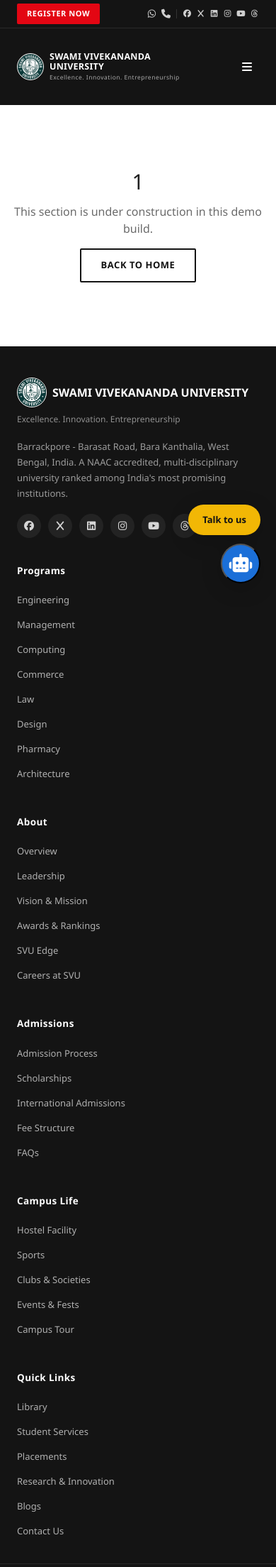
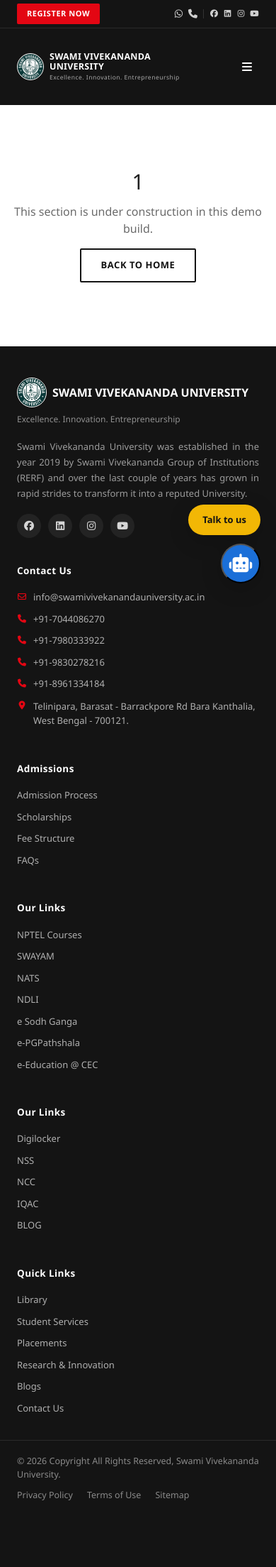
Before and after one commit to Apurba0125/svu, a Django app: page /page/1/ in a window 390 px wide. Shown: the top 2208 px of the page at 71% size. After the commit the page ends 2114 px from the top, so only its background shows below. Run offline with Django 4.2, Linux system fonts and the light colour scheme; some libraries are stand-ins or nearby versions.

Commit message:
Make the footer contacts and portal links actually work
Every footer entry was run through {% url %} with the label slugified, so
the whole Contact Us column pointed at pages that could not exist:
/page/infoswamivivekanandauniversityacin/ for the email, one stub per phone
number, and the postal address turned into
/page/telinipara-barasat-barrackpore-rd-bara-kanthalia-west-bengal-700121/.

FOOTER_COLUMNS now takes the same shapes as TOP_NAV_LINKS, plus three the
footer needs:

  {"tel":   "+917044086270"}   dialer
  {"email": "info@…"}          mail client, already addressed
  {"text":  True}              not a link at all

The tel value is stored stripped of the spaces and dashes the label wears —
browsers are forgiving about that, older dialers are not.

mailto rather than a Gmail compose URL. Forcing mail.google.com breaks for
anyone on Outlook, Apple Mail or a work client, and a Gmail user gets the
Gmail app from mailto anyway.

The eleven "Our Links" portals are now external. Each URL was requested
before being wired: cec.nic.in redirects to /cec/, and the NCC portal is
indiancc.mygov.in — nccindia.nic.in, the address usually given for it, no
longer resolves. IQAC and BLOG stay internal, being a university body and a
section of this site.

Icons: envelope on the address, phone on each number, pin on the location.
Decorative, so aria-hidden — the label already reads as an email or a phone
number, and a screen reader announcing "envelope" first would be noise.

Also justifies the footer blurb, with text-wrap: pretty so the last line
does not end on a single word, which justification makes obvious.

Verified: 282 assets, 0 broken, all 17 pages 200, every internal footer link
resolves.

Co-Authored-By: Claude Opus 5 <noreply@anthropic.com>

```diff
--- a/core/context_processors.py
+++ b/core/context_processors.py
@@ -527,34 +527,140 @@ MAIN_NAV = [
 
 SOCIAL_LINKS = [
     {"label": "Facebook", "icon": "facebook"},
-    {"label": "X", "icon": "x"},
     {"label": "LinkedIn", "icon": "linkedin"},
     {"label": "Instagram", "icon": "instagram"},
     {"label": "YouTube", "icon": "youtube"},
-    {"label": "Threads", "icon": "threads"},
+    # {"label": "X", "icon": "x"},
+    # {"label": "Threads", "icon": "threads"},
 ]
 
 FOOTER_COLUMNS = [
+    # {
+    #     "title": "School",
+    #     "links": ["Engineering", "Agriculture", "Management", "Alied Health Services", "Computer Science", "Humanities", "Life Sciences", "Basic Sciences", "Legal Studies"],
+    # },
     {
-        "title": "Programs",
-        "links": ["Engineering", "Management", "Computing", "Commerce", "Law", "Design", "Pharmacy", "Architecture"],
-    },
-    {
-        "title": "About",
-        "links": ["Overview", "Leadership", "Vision & Mission", "Awards & Rankings", "SVU Edge", "Careers at SVU"],
+        "title": "Contact Us",
+        "links": [
+            {"label": "info@swamivivekanandauniversity.ac.in",
+             "email": "info@swamivivekanandauniversity.ac.in"},
+            # "tel" is the number the phone actually dials, so it is stripped of
+            # the spaces and dashes the label wears for readability. Browsers
+            # are forgiving about this, dialers on older handsets are not.
+            {"label": "+91-7044086270", "tel": "+917044086270"},
+            {"label": "+91-7980333922", "tel": "+917980333922"},
+            {"label": "+91-9830278216", "tel": "+919830278216"},
+            {"label": "+91-8961334184", "tel": "+918961334184"},
+            {"label": "Telinipara, Barasat - Barrackpore Rd Bara Kanthalia, "
+                      "West Bengal - 700121.",
+             "text": True, "icon": "fa-solid fa-location-dot"},
+        ],
     },
     {
         "title": "Admissions",
-        "links": ["Admission Process", "Scholarships", "International Admissions", "Fee Structure", "FAQs"],
+        "links": ["Admission Process", "Scholarships",  "Fee Structure", "FAQs"],
+    },
+    # Every URL below was checked and returns 200. Two worth noting:
+    # cec.nic.in redirects to /cec/, and the NCC portal is indiancc.mygov.in —
+    # nccindia.nic.in, the address usually given for it, no longer resolves.
+    {
+        "title": "Our Links",
+        "links": [
+            {"label": "NPTEL Courses", "url": "https://nptel.ac.in/"},
+            {"label": "SWAYAM", "url": "https://swayam.gov.in/"},
+            {"label": "NATS", "url": "https://nats.education.gov.in/"},
+            {"label": "NDLI", "url": "https://ndl.iitkgp.ac.in/"},
+            {"label": "e Sodh Ganga", "url": "https://shodhganga.inflibnet.ac.in/"},
+            {"label": "e-PGPathshala", "url": "https://epgp.inflibnet.ac.in/"},
+            {"label": "e-Education @ CEC", "url": "https://cec.nic.in/"},
+        ],
     },
     {
-        "title": "Campus Life",
-        "links": ["Hostel Facility", "Sports", "Clubs & Societies", "Events & Fests", "Campus Tour"],
+        "title": "Our Links",
+        "links": [
+            {"label": "Digilocker", "url": "https://www.digilocker.gov.in/"},
+            {"label": "NSS", "url": "https://nss.gov.in/"},
+            {"label": "NCC", "url": "https://indiancc.mygov.in/"},
+            # IQAC is one of the university's own bodies and BLOG is a section
+            # of this site, so both stay internal. They land on the stub until
+            # templates/pages/iqac.html and blogs.html are written.
+            "IQAC",
+            {"label": "BLOG", "slug": "blogs"},
+        ],
     },
     {
         "title": "Quick Links",
         "links": ["Library", "Student Services", "Placements", "Research & Innovation", "Blogs", "Contact Us"],
     },
+]
+
+
+def _resolve_footer_link(entry):
+    """Normalise one FOOTER_COLUMNS link into a dict the template can render.
+
+    Five authoring forms, resolved to a "kind" the template switches on once,
+    so the markup stays a single if/elif rather than sprouting a branch per
+    column:
+
+        "Scholarships"
+            plain string — internal page at /page/scholarships/.
+
+        {"label": "BLOG", "slug": "blogs"}
+            internal page whose URL differs from its label.
+
+        {"label": "SWAYAM", "url": "https://swayam.gov.in/"}
+            external site. New tab, rel=noopener, marked with an arrow.
+
+        {"label": "+91-7044086270", "tel": "+917044086270"}
+            tel: link. Tapping it opens the dialer on a phone; on a desktop it
+            hands off to whatever handles calls, or does nothing, which is the
+            correct outcome rather than a 404.
+
+        {"label": "info@…", "email": "info@…"}
+            mailto: link, opening the visitor's own mail client already
+            addressed. Deliberately NOT a Gmail compose URL: that would break
+            for anyone on Outlook, Apple Mail or a work client, whereas mailto
+            opens the Gmail app for a Gmail user anyway.
+
+        {"label": "Telinipara, …", "text": True, "icon": "…"}
+            not a link at all. Before this existed the postal address was run
+            through slugify and turned into a link to
+            /page/telinipara-barasat-barrackpore-rd-…/, a stub page that could
+            never exist.
+
+    "icon" is resolved here too so the template does not carry a mapping from
+    kind to Font Awesome class.
+    """
+    if isinstance(entry, str):
+        return {"label": entry, "kind": "page", "target": slugify(entry)}
+
+    label = entry["label"]
+
+    if entry.get("email"):
+        return {"label": label, "kind": "link",
+                "href": "mailto:%s" % entry["email"],
+                "icon": "fa-regular fa-envelope"}
+
+    if entry.get("tel"):
+        return {"label": label, "kind": "link",
+                "href": "tel:%s" % entry["tel"],
+                "icon": "fa-solid fa-phone"}
+
+    if entry.get("url"):
+        return {"label": label, "kind": "link", "href": entry["url"],
+                "icon": entry.get("icon", ""), "external": True}
+
+    if entry.get("text"):
+        return {"label": label, "kind": "text", "icon": entry.get("icon", "")}
+
+    return {"label": label, "kind": "page",
+            "target": entry.get("slug") or slugify(label),
+            "icon": entry.get("icon", "")}
+
+
+FOOTER_COLUMNS_RESOLVED = [
+    {"title": col["title"], "links": [_resolve_footer_link(l) for l in col["links"]]}
+    for col in FOOTER_COLUMNS
 ]
 
 
@@ -573,5 +679,5 @@ def nav_context(request):
         "top_nav_links": TOP_NAV_LINKS_RESOLVED,
         "main_nav": MAIN_NAV,
         "social_links": SOCIAL_LINKS,
-        "footer_columns": FOOTER_COLUMNS,
+        "footer_columns": FOOTER_COLUMNS_RESOLVED,
     }
--- a/static/css/base.css
+++ b/static/css/base.css
@@ -867,11 +867,52 @@ button { font: inherit; cursor: pointer; }
 }
 .footer-brand .brand-name { color: var(--cu-white); font-size: 20px; font-weight: 800; }
 .footer-brand .brand-tagline { color: #8f8f8f; font-size: 12px; margin: 6px 0 18px; }
-.footer-brand p { font-size: 13px; line-height: 1.7; color: #9c9c9c; margin-bottom: 18px; }
+/* Justified, so both edges of the blurb line up with the column beside it.
+   text-wrap: pretty keeps the last line from ending on a single orphan word,
+   which justification makes far more obvious than ragged-right does. */
+.footer-brand p {
+  font-size: 13px;
+  line-height: 1.7;
+  color: #9c9c9c;
+  margin-bottom: 18px;
+  text-align: justify;
+  text-wrap: pretty;
+}
 .footer-col-title { color: var(--cu-white); font-size: 13.5px; font-weight: 800; letter-spacing: 0.03em; margin-bottom: 18px; }
 .footer-col ul li { margin-bottom: 11px; }
 .footer-col ul li a { font-size: 13px; color: #b0b0b0; }
 .footer-col ul li a:hover { color: var(--cu-red); }
+
+/* ==========================================================================
+   Footer contact rows
+   An icon and its label. flex with align-items:flex-start rather than an
+   inline icon, so the postal address — the one entry that wraps onto three
+   lines — hangs its text in a block beside the pin instead of running back
+   underneath it.
+   ========================================================================== */
+.footer-col ul li a,
+.footer-col ul li .footer-plain {
+  display: flex;
+  align-items: flex-start;
+  gap: 9px;
+}
+.footer-plain { font-size: 13px; color: #b0b0b0; line-height: 1.6; }
+
+/* Fixed width so the labels form a straight column whatever glyph sits to
+   their left; the small top offset drops the icon onto the text's baseline
+   rather than the top of its line box. */
+.footer-link-icon {
+  flex-shrink: 0;
+  width: 14px;
+  margin-top: 3px;
+  color: var(--cu-red);
+  font-size: 12px;
+  text-align: center;
+}
+
+/* The email address is one long unbroken token and will push the column wider
+   than its share of the grid unless it is allowed to break mid-word. */
+.footer-col ul li a span { min-width: 0; overflow-wrap: anywhere; }
 .footer-social { display: flex; gap: 10px; }
 .footer-social a {
   width: 34px; height: 34px; border-radius: 50%;
--- a/templates/partials/footer.html
+++ b/templates/partials/footer.html
@@ -9,7 +9,8 @@
             <span class="brand-name">SWAMI VIVEKANANDA UNIVERSITY</span>
           </span>
           <span class="brand-tagline d-block">Excellence. Innovation. Entrepreneurship</span>
-          <p>Barrackpore - Barasat Road, Bara Kanthalia, West Bengal, India. A NAAC accredited, multi-disciplinary university ranked among India's most promising institutions.</p>
+          <p>Swami Vivekananda University was established in the year 2019 by Swami Vivekananda Group of Institutions (RERF) and over
+          the last couple of years has grown in rapid strides to transform it into a reputed University.</p>
           <div class="footer-social">
             {% for s in social_links %}
             <a href="#" aria-label="{{ s.label }}"><i class="fa-brands fa-{{ s.icon }} icon"></i></a>
@@ -20,9 +21,41 @@
         {% for col in footer_columns %}
         <div class="footer-col">
           <div class="footer-col-title">{{ col.title }}</div>
+          {% comment %}
+          Each entry arrives from _resolve_footer_link already reduced to a
+          "kind", so this switches once rather than growing a branch per
+          column. The three kinds:
+
+            link  an href that is already complete — mailto:, tel: or an
+                  external site. Only the external ones get target=_blank;
+                  opening a dialer or a mail client in a new tab would leave
+                  the visitor staring at a blank one.
+            text  no href at all. The postal address used to be slugified into
+                  a link to a page that could never exist.
+            page  an internal slug, resolved through the URLconf as before.
+
+          The icon is decorative — the label beside it already says "email" or
+          reads as a phone number — so it is aria-hidden and the screen reader
+          hears the address or the number, not "envelope".
+          {% endcomment %}
           <ul>
             {% for link in col.links %}
-            <li><a href="{% url 'placeholder_page' link|slugify %}">{{ link }}</a></li>
+            <li>
+              {% if link.kind == 'link' %}
+              <a href="{{ link.href }}"
+                 {% if link.external %}class="is-external" target="_blank" rel="noopener"{% endif %}>
+                {% if link.icon %}<i class="{{ link.icon }} footer-link-icon" aria-hidden="true"></i>{% endif %}<span>{{ link.label }}</span>{% if link.external %}<span class="visually-hidden"> (opens in a new tab)</span>{% endif %}
+              </a>
+              {% elif link.kind == 'text' %}
+              <span class="footer-plain">
+                {% if link.icon %}<i class="{{ link.icon }} footer-link-icon" aria-hidden="true"></i>{% endif %}<span>{{ link.label }}</span>
+              </span>
+              {% else %}
+              <a href="{% url 'placeholder_page' link.target %}">
+                {% if link.icon %}<i class="{{ link.icon }} footer-link-icon" aria-hidden="true"></i>{% endif %}<span>{{ link.label }}</span>
+              </a>
+              {% endif %}
+            </li>
             {% endfor %}
           </ul>
         </div>
@@ -33,7 +66,7 @@
 
   <div class="footer-bottom">
     <div class="container">
-      <span>&copy; {% now "Y" %} Swami Vivekananda University Clone. Built for educational purposes only.</span>
+      <span>&copy; {% now "Y" %} Copyright All Rights Reserved, Swami Vivekananda University.</span>
       <div class="footer-bottom-links">
         <a href="{% url 'placeholder_page' 'privacy-policy' %}">Privacy Policy</a>
         <a href="{% url 'placeholder_page' 'terms-of-use' %}">Terms of Use</a>
```
Also changed, not shown: templates/pages/department-of-computer-science-engineering.html (+21 -0 lines).
